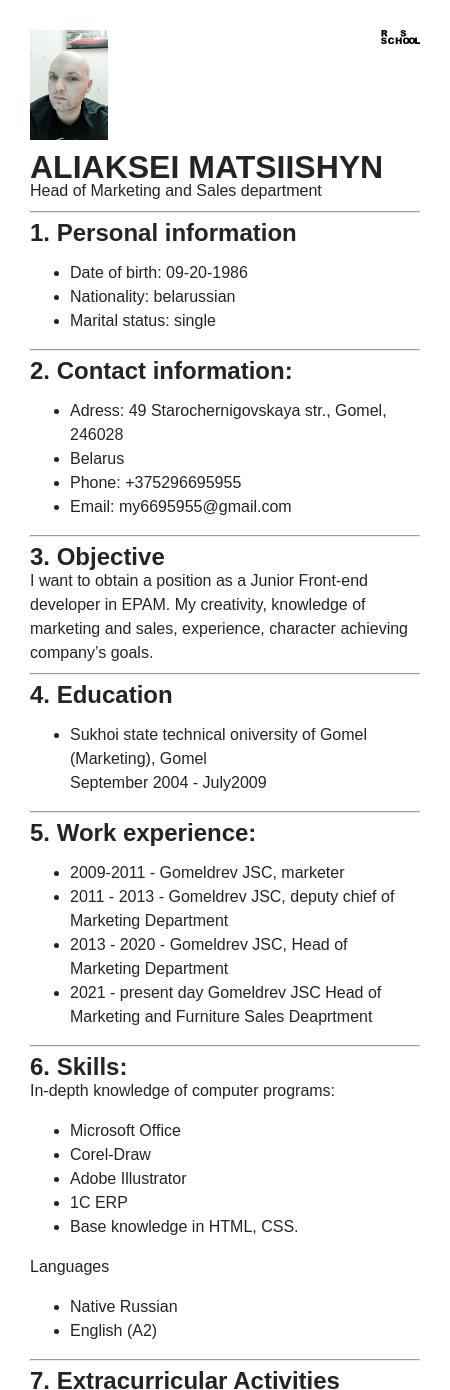
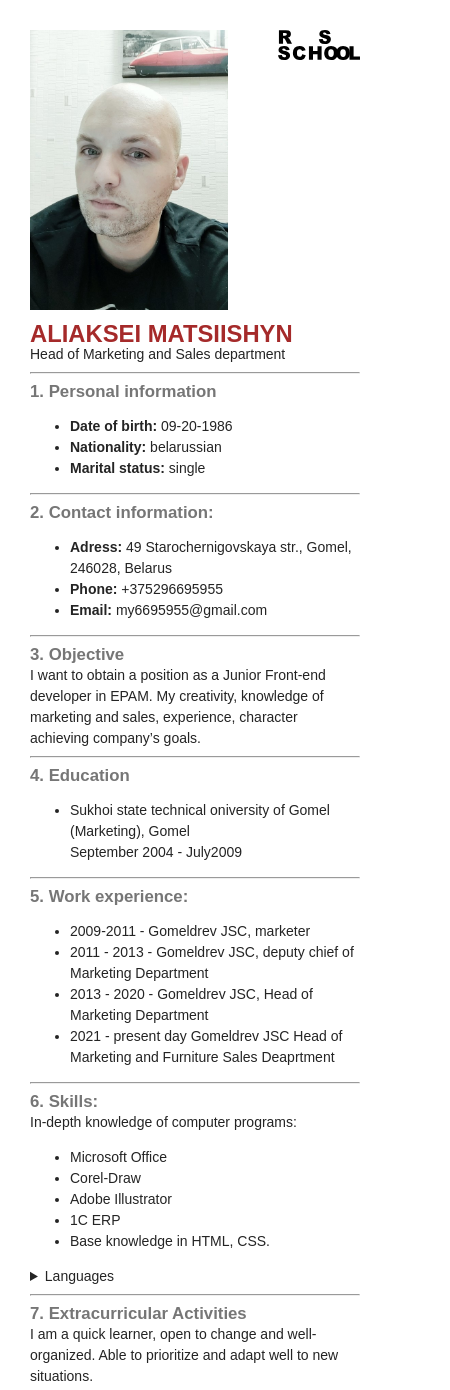
Before and after one commit to alesherby/rsschool-cv, a plain HTML site: page index.html in a window 390 px wide. Shown: the top 1390 px of the page, 450 px wide, since content can reach past the window. Drawn offline with Linux system fonts and the light colour scheme.

Commit message:
fix: change structure of file, add media-query

```diff
--- a/index.html
+++ b/index.html
@@ -12,12 +12,11 @@
 
 <body>
     <div class="main-wrapper">
-        <div class="for-header">
-            <header class="header-area">
-                <a class="rs-logo__link" href="https://rs.school/js/"><img class="rs-logo__pic"
-                        alt="Логотип Rolling Scopes" src="rs_school.svg" title="Перейти на курс Frontend 1Q2021"></a>
-            </header>
-        </div>
+        <header class="header-area">
+            <a class="rs-logo__link" href="https://rs.school/js/"><img class="rs-logo__pic" alt="Логотип Rolling Scopes"
+                    src="rs_school.svg" title="Перейти на курс Frontend 1Q2021"></a>
+        </header>
+
 
         <main class="main-info">
             <div class="color-block">
@@ -29,19 +28,18 @@
             <section class="personal-data">
                 <h2 class="h2-main">1. Personal information</h2>
                 <ul class="list__item">
-                    <li class="list__item">Date of birth: 09-20-1986</li>
-                    <li class="list__item">Nationality: belarussian</li>
-                    <li class="list__item">Marital status: single</li>
+                    <li class="list__item"><b>Date of birth:</b> 09-20-1986</li>
+                    <li class="list__item"><b>Nationality:</b> belarussian</li>
+                    <li class="list__item"><b>Marital status:</b> single</li>
                 </ul>
             </section>
             <hr>
             <section class="contact-data">
                 <h2>2. Contact information:</h2>
                 <ul class="list">
-                    <li class="list__item">Adress: 49 Starochernigovskaya str., Gomel, 246028 </li>
-                    <li class="list__item">Belarus</li>
-                    <li class="list__item">Phone: +375296695955</li>
-                    <li class="list__item">Email: my6695955@gmail.com</li>
+                    <li class="list__item"><b>Adress:</b> 49 Starochernigovskaya str., Gomel, 246028, Belarus </li>
+                    <li class="list__item"><b>Phone:</b> +375296695955</li>
+                    <li class="list__item"><b>Email:</b> my6695955@gmail.com</li>
                 </ul>
             </section>
             <hr>
@@ -62,16 +60,16 @@
             <hr>
             <section class="workEx-data">
                 <h2>5. Work experience:</h2>
-                <ul>
-                    <li>2009-2011 - Gomeldrev JSC, marketer</li>
+                <ul class="list">
+                    <li class="list__item">2009-2011 - Gomeldrev JSC, marketer</li>
 
-                    <li>2011 - 2013 - Gomeldrev JSC, deputy chief of Marketing Department </li>
+                    <li class="list__item">2011 - 2013 - Gomeldrev JSC, deputy chief of Marketing Department </li>
 
-                    <li>2013 - 2020 - Gomeldrev JSC, Head of Marketing Department
+                    <li class="list__item">2013 - 2020 - Gomeldrev JSC, Head of Marketing Department
 
                     </li>
 
-                    <li>2021 - present day
+                    <li class="list__item">2021 - present day
                         Gomeldrev JSC
                         Head of Marketing and Furniture Sales Deaprtment
                     </li>
@@ -89,12 +87,15 @@
                     <li class="list__item">1C ERP</li>
                     <li class="list__item">Base knowledge in HTML, CSS.</li>
                 </ul>
-                <p>Languages</p>
-                <ul class="list">
 
-                    <li class="list__item">Native Russian</li>
-                    <li class="list__item">English (A2)</li>
-                </ul>
+                <details>
+                    <summary>Languages</summary>
+                    <ul class="list">
+                        <li class="list__item">Native Russian</li>
+                        <li class="list__item">English (A2)</li>
+                    </ul>
+                </details>
+
             </section>
             <hr>
             <section class="activities-data">
--- a/styles.css
+++ b/styles.css
@@ -13,10 +13,22 @@ p, h1, h2, h3, h4, h5, h6 {
     margin: 0 auto;
 }
 
+h1 {
+    font-size: 1.7em;
+    color:brown;
+}
+
+h2 {
+    font-size: 1.2em;
+    color: #767676;
+
+}
 
 .main-wrapper {
+    box-sizing: border-box;
+    position: relative;
+    max-width: 1146px;
     width: 100%;
-    max-width: 1146px;
     margin: 0 auto;
     padding: 30px;
 }
@@ -34,8 +46,20 @@ p, h1, h2, h3, h4, h5, h6 {
 
 .avatar {
     position: relative;
-    max-width: 20%;
+    max-width: 25%;
     margin-bottom: 0.5em;
 
+}
 
+@media (max-width: 640px) {
+body {
+    font-size: 14px;
 }
+
+    .rs-logo__pic {
+        max-width: 25%;
+    }
+    .avatar {
+        max-width: 60%;
+
+    ;}
```
